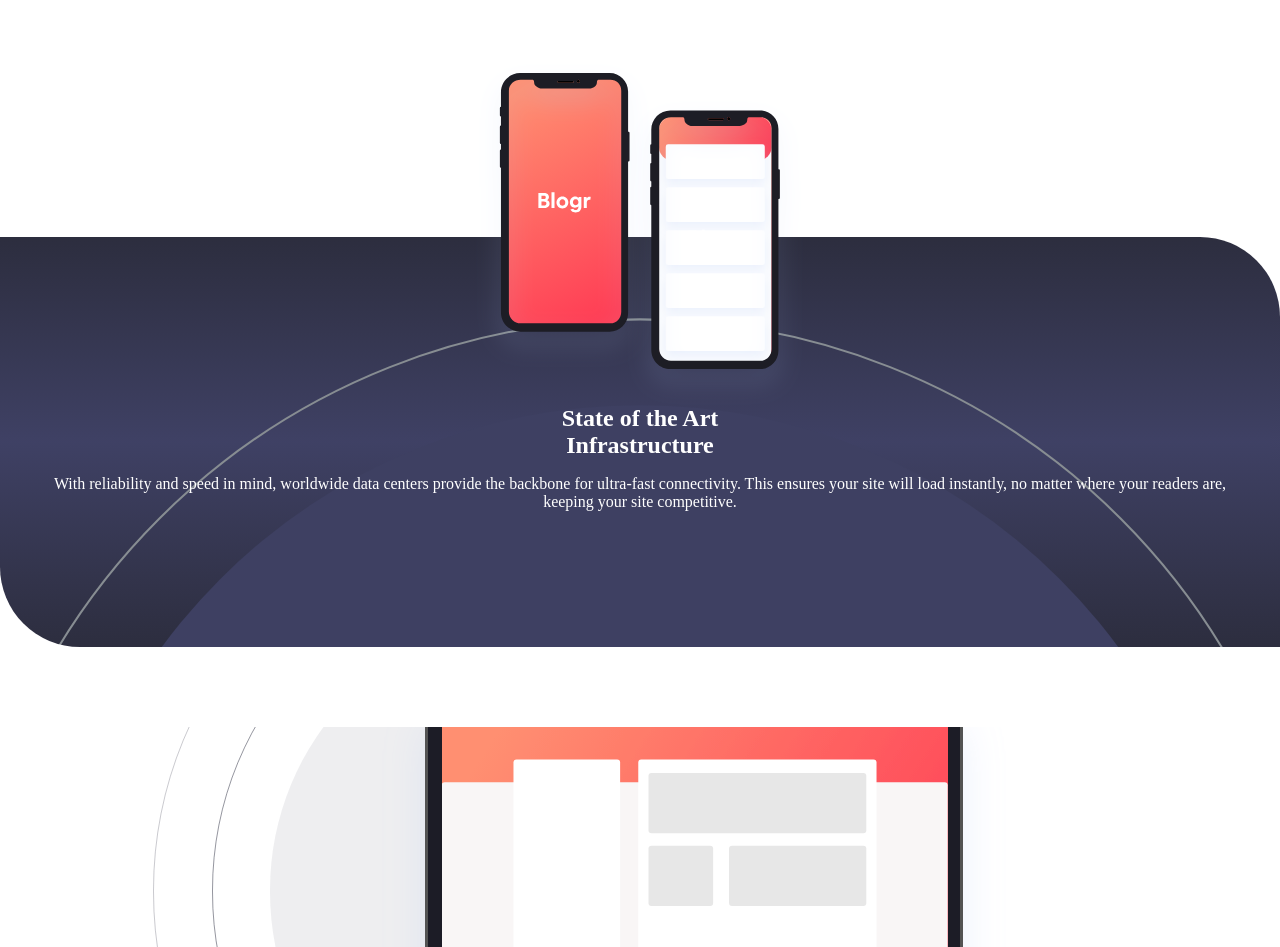
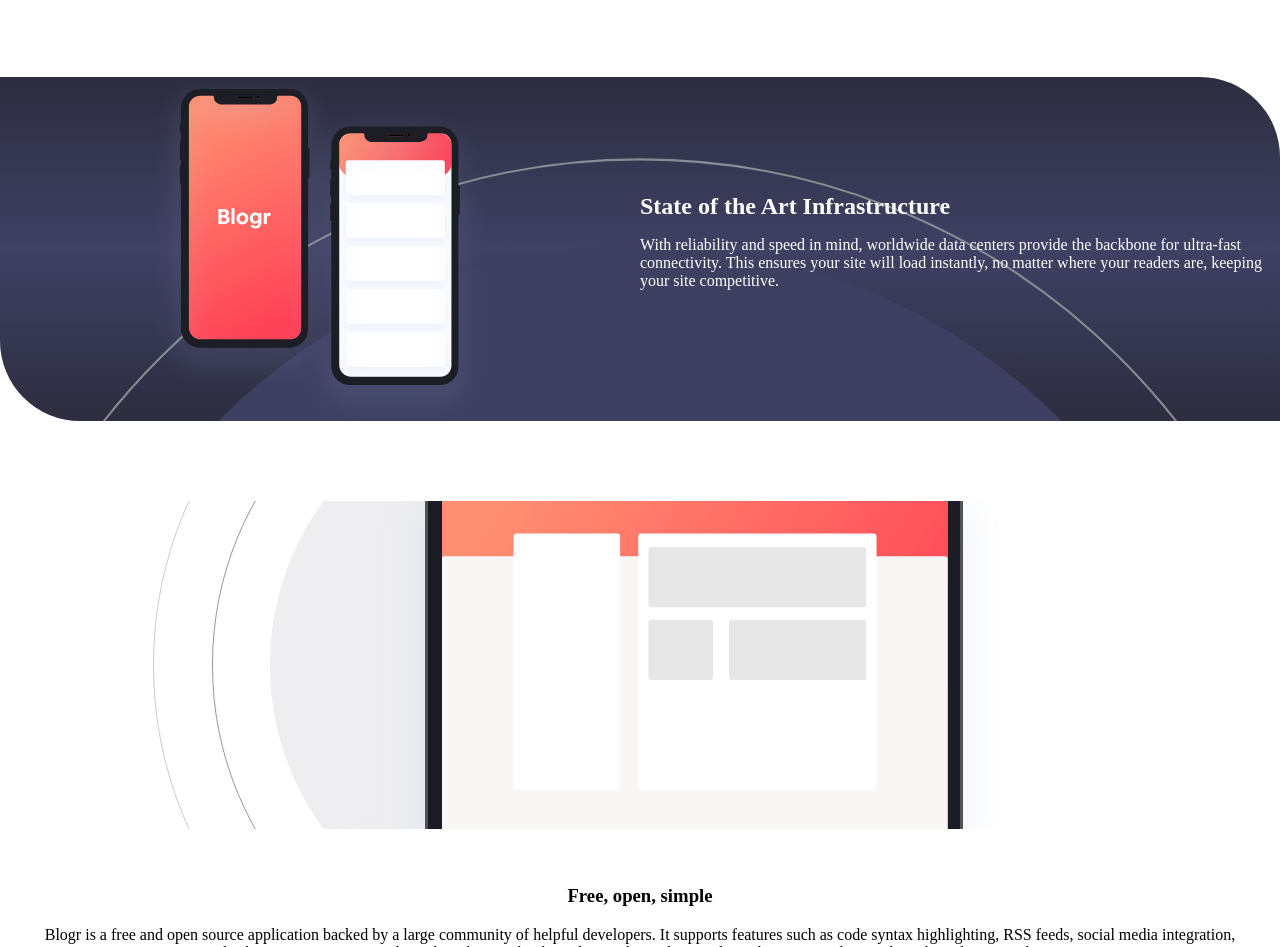
Before and after one commit to wishba/blogr-landing-page-main, a plain HTML site: page index.html in a window 1280 px wide. Shown: the part 1063-2010 px from the top of the page. Drawn offline with Linux system fonts and the light colour scheme.

Commit message:
section__state

```diff
--- a/style.css
+++ b/style.css
@@ -234,6 +234,14 @@
       linear-gradient(var(--very-light-red), var(--light-red));
   }
 
+  header h1 {
+    width: auto;
+  }
+
+  header p {
+    width: auto;
+  }
+
   .section__design {
     display: grid;
     grid-template-columns: 1fr 1fr;
@@ -265,8 +273,27 @@
     width: auto;
   }
 
+  .section__state {
+    display: grid;
+    grid-template-columns: 1fr 1fr;
+    padding: 0;
+    margin: 0;
+    margin-top: 5rem;
+  }
+
+  .section__state-img {
+    transform: translateY(0);
+  }
+
+  .section__state-body {
+    margin: auto;
+    text-align: left;
+  }
+
   .section__state-body h2 {
     transform: scale(1);
+    margin: 0;
+    width: auto;
   }
 
   .section__laptop-img {
```
